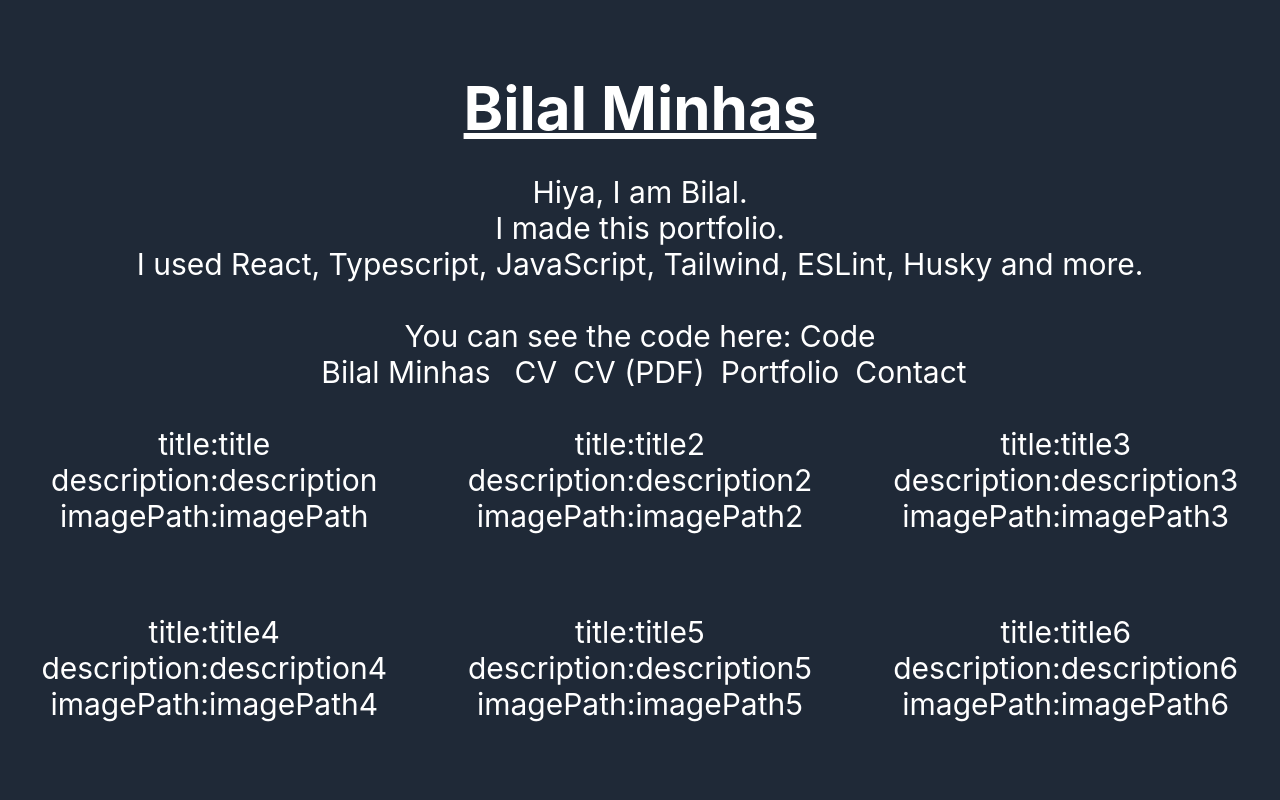
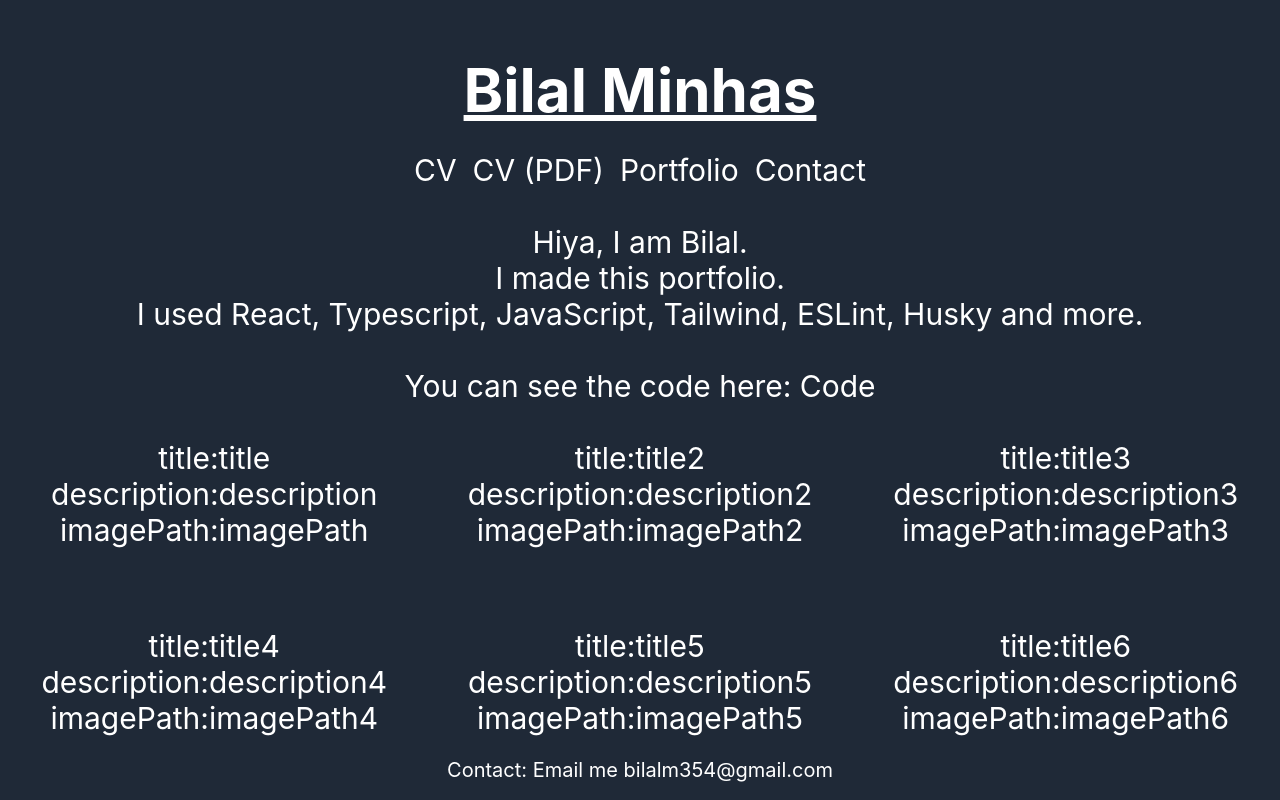
Before and after one commit to Bilalm354/react-portfolio, a React (Create React App) app: page / in a window 1280 px wide. Built offline with nearby package versions, Linux system fonts and the light colour scheme.

Commit message:
added contact, rearranged things and updated components folder structure

```diff
--- a/src/App.css
+++ /dev/null
@@ -1,3 +0,0 @@
-/* .App-header {
-  font-size: calc(10px + 2vmin);
-} */
--- a/src/App.tsx
+++ b/src/App.tsx
@@ -1,16 +1,17 @@
 import React from 'react';
-import './App.css';
+import Contact from './components/Contact';
 import Info from './components/Info';
-import NavBar from './components/NavBar';
+import NavBar from './components/nav/NavBar';
 import PortfolioGrid from './components/PortfolioGrid';
 
 export default function App() {
   return (
     <div className="App text-center">
       <header className="App-header flex flex-col bg-gray-800 min-h-screen items-center justify-center text-white text-3xl">
-        <h1 className="text-6xl font-bold underline">
+        <h1 className="text-6xl font-bold underline p-8">
           Bilal Minhas
         </h1>
+        <NavBar />
         <br />
         <Info />
         <br />
@@ -19,9 +20,10 @@
           {' '}
           <a href="https://github.com/Bilalm354/react-portfolio">Code</a>
         </p>
-        <NavBar />
         <br />
         <PortfolioGrid />
+        <br />
+        <Contact />
       </header>
     </div>
   );
--- /dev/null
+++ b/src/components/Contact.tsx
@@ -0,0 +1,9 @@
+import React from 'react';
+
+export default function Contact() {
+  return (
+    <div className="absolute bottom-0 p-4 text-xl">
+      Contact: Email me bilalm354@gmail.com
+    </div>
+  );
+}
--- a/src/components/PortfolioGrid.tsx
+++ b/src/components/PortfolioGrid.tsx
@@ -1,6 +1,6 @@
 import React from 'react';
 import PortfolioItem from './PortfolioItem';
-import { PortfolioItemData } from './PortfolioItemData';
+import { PortfolioItemData } from '../data/PortfolioItemData';
 
 const portfolioItemData: PortfolioItemData[] = [{
   title: 'title',
--- a/src/components/PortfolioItem.tsx
+++ b/src/components/PortfolioItem.tsx
@@ -1,5 +1,5 @@
 import React from 'react';
-import { PortfolioItemData } from './PortfolioItemData';
+import { PortfolioItemData } from '../data/PortfolioItemData';
 
 interface PortfolioItemProps {
   item: PortfolioItemData
--- a/src/components/NavBar.tsx
+++ b/src/components/nav/NavBar.tsx
@@ -4,9 +4,6 @@
 export default function NavBar() {
   return (
     <div className="Nav-bar">
-      <p className="float-left pl-4 pr-4">
-        Bilal Minhas
-      </p>
       <NavItem text="CV" link="https://docs.google.com/document/d/1FHzaHQE2R8jK0bv6rl2TZqD8Hq2swN-KYv-3TuFMG74/edit?usp=sharing" />
       <NavItem text="CV (PDF)" link="https://docs.google.com/document/d/1FHzaHQE2R8jK0bv6rl2TZqD8Hq2swN-KYv-3TuFMG74/export?format=pdf" />
       <NavItem text="Portfolio" link="#" />
```
Also changed, not shown: src/components/nav/NavItem.tsx (renamed from src/components/NavItem.tsx), src/data/PortfolioItemData.ts (renamed from src/components/PortfolioItemData.ts).
